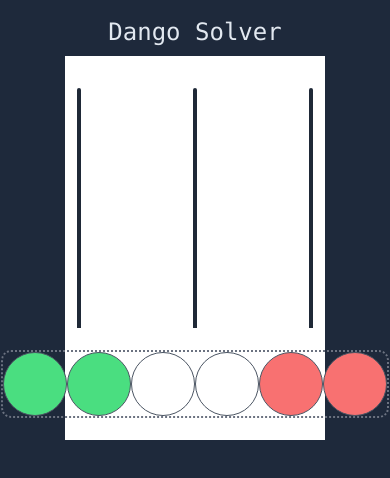
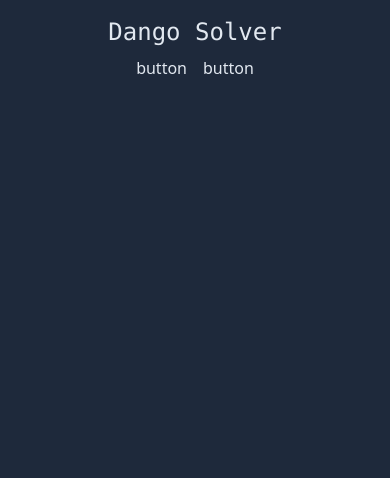
Before and after one commit to sugyan/hima-dango, a React (Vite) app in the folder web/: page / in a window 390 px wide. Shown: the top 478 px of the page. Built offline with nearby package versions, Linux system fonts and the light colour scheme.

Commit message:
Add dialog, responsive design

```diff
--- a/web/package.json
+++ b/web/package.json
@@ -11,6 +11,7 @@
   },
   "dependencies": {
     "@dnd-kit/core": "^6.1.0",
+    "@headlessui/react": "^2.1.10",
     "react": "^18.3.1",
     "react-dom": "^18.3.1"
   },
--- a/web/src/App.tsx
+++ b/web/src/App.tsx
@@ -1,6 +1,4 @@
-import { useEffect, useMemo, useState } from "react";
-import init, { Field, Graph } from "../pkg/hima_dango";
-import DangoEditor from "./dango-editor";
+import EditableState from "./editable-state";
 
 // (async () => {
 //   await init();
@@ -35,7 +33,10 @@ function App() {
         {/* {result ? (
           <div className="font-mono">{JSON.stringify(result)}</div>
         ) : null} */}
-        <DangoEditor />
+        <div className="flex space-x-4">
+          <EditableState />
+          <EditableState />
+        </div>
       </div>
     </div>
   );
--- a/web/src/dango-editor.tsx
+++ b/web/src/dango-editor.tsx
@@ -1,20 +1,49 @@
 import { DndContext, DragEndEvent } from "@dnd-kit/core";
-import { useState } from "react";
+import { useEffect, useState } from "react";
 import { ALL_DANGOS } from "./constants";
 import Hands, { ID_HANDS } from "./hands";
 import Skewer from "./skewer";
-import { Dango } from "./types";
+import { Color, Dango } from "./types";
 
-const DangoEditor = () => {
-  const dangos = Object.values(ALL_DANGOS);
+const DangoEditor = ({
+  initState,
+  onChanged,
+}: {
+  initState: Color[][];
+  onChanged: (skewers: Dango[][]) => void;
+}) => {
   const [skewers, setSkewers] = useState<Dango[][]>([[], [], []]);
-  const [hands, setHands] = useState<Dango[]>(dangos);
+  const [hands, setHands] = useState<Dango[]>(Object.values(ALL_DANGOS));
+  // set initial state
+  useEffect(() => {
+    const skewers: Dango[][] = [[], [], []];
+    const dangos = Object.values(ALL_DANGOS);
+    initState.forEach((skewer, i) => {
+      skewer.forEach((color) => {
+        const index = dangos.findIndex((d) => d.color === color);
+        if (index !== -1) {
+          const dango = dangos.splice(index, 1)[0];
+          skewers[i].push(dango);
+        }
+      });
+    });
+    setSkewers(skewers);
+    setHands(dangos);
+  }, [initState]);
+  // notify parent component if skewers are changed
+  useEffect(() => {
+    onChanged(skewers);
+  }, [onChanged, skewers]);
   const handleDragEnd = (event: DragEndEvent) => {
     const { active, over } = event;
-    if (over === null) {
+    if (
+      over === null ||
+      (typeof over.id == "number" && skewers[over.id].length >= 3)
+    ) {
       return;
     }
     const dango = ALL_DANGOS[active.id];
+    // update skewers
     setSkewers(
       skewers.map((skewer, i) => {
         if (skewer.includes(dango)) {
@@ -24,6 +53,7 @@ const DangoEditor = () => {
         }
       })
     );
+    // update hands if necessary
     if (over.id === ID_HANDS) {
       if (!hands.includes(dango)) {
         setHands([...hands, dango].sort((a, b) => a.color - b.color));
@@ -34,9 +64,9 @@ const DangoEditor = () => {
   };
   return (
     <DndContext onDragEnd={handleDragEnd}>
-      <div className="w-8/12 h-96 bg-white">
+      <div className="w-full h-80 sm:h-96 bg-white">
         <div className="flex flex-col items-center space-y-2 w-full justify-center">
-          <div className="flex justify-center space-x-20">
+          <div className="flex justify-center space-x-12 sm:space-x-16">
             {skewers.map((skewer, i) => (
               <Skewer key={i} id={i} dangos={skewer} />
             ))}
--- a/web/src/draggable-dango.tsx
+++ b/web/src/draggable-dango.tsx
@@ -14,7 +14,7 @@ const DraggableDango = ({ dango }: { dango: Dango }) => {
       {...attributes}
     >
       <div
-        className={`w-16 h-16 rounded-full border border-gray-600 ${dango.bgColor()}`}
+        className={`w-12 h-12 sm:w-16 sm:h-16 rounded-full border border-gray-600 ${dango.bgColor()}`}
       />
     </div>
   );
--- /dev/null
+++ b/web/src/editable-state.tsx
@@ -0,0 +1,55 @@
+import { Dialog, DialogBackdrop, DialogPanel } from "@headlessui/react";
+import { useCallback, useState } from "react";
+import DangoEditor from "./dango-editor";
+import { Color, Dango } from "./types";
+
+const EditableState = () => {
+  const [colors, setColors] = useState<Color[][]>([[], [], []]);
+  const [fixedColors, setFixedColors] = useState<Color[][]>([[], [], []]);
+  const [isOpen, setIsOpen] = useState(false);
+  const [isValid, setIsValid] = useState(false);
+  const onChanged = useCallback((skewers: Dango[][]) => {
+    setIsValid(
+      skewers.map((skewer) => skewer.length).reduce((a, b) => a + b) === 6
+    );
+    setColors(skewers.map((skewer) => skewer.map((dango) => dango.color)));
+  }, []);
+  const onOk = () => {
+    setFixedColors(colors);
+    setIsOpen(false);
+  };
+  return (
+    <>
+      <button onClick={() => setIsOpen(true)}>button {fixedColors}</button>
+      <Dialog
+        open={isOpen}
+        onClose={() => setIsOpen(false)}
+        className="relative z-50"
+      >
+        <div className="fixed inset-0 flex items-center justify-center p-4">
+          <DialogBackdrop className="fixed inset-0 bg-black/30" />
+          <div className="fixed inset-0 flex items-center justify-center p-4">
+            <DialogPanel className="w-full max-w-lg mx-auto rounded-lg overflow-hidden border-2 border-gray-500">
+              <DangoEditor initState={fixedColors} onChanged={onChanged} />
+              <div className="bg-white flex justify-end gap-8 px-8 pt-2 pb-4">
+                <button onClick={() => setIsOpen(false)}>Cancel</button>
+                <button
+                  onClick={onOk}
+                  className={`${
+                    isValid
+                      ? "bg-blue-500 text-white"
+                      : "bg-gray-300 text-gray-500"
+                  } rounded px-4 py-2`}
+                  disabled={!isValid}
+                >
+                  OK
+                </button>
+              </div>
+            </DialogPanel>
+          </div>
+        </div>
+      </Dialog>
+    </>
+  );
+};
+export default EditableState;
--- a/web/src/hands.tsx
+++ b/web/src/hands.tsx
@@ -5,13 +5,13 @@ import { Dango } from "./types";
 export const ID_HANDS = "hand";
 
 const Hands = ({ hands }: { hands: Dango[] }) => {
-  const { isOver, setNodeRef } = useDroppable({
+  const { setNodeRef } = useDroppable({
     id: ID_HANDS,
   });
   return (
     <div
       ref={setNodeRef}
-      className="w-96 h-16 flex rounded-lg outline-2 outline-dotted outline-gray-500"
+      className="w-72 h-12 sm:w-96 sm:h-16 flex rounded-lg outline-2 outline-dotted outline-gray-500"
     >
       {hands.map((dango, i) => (
         <div key={i}>
--- a/web/src/skewer.tsx
+++ b/web/src/skewer.tsx
@@ -14,22 +14,22 @@ const Skewer = ({ id, dangos }: { id: number; dangos: Dango[] }) => {
   return (
     <div ref={setNodeRef}>
       <div className="relative flex flex-col items-center m-4 mt-8">
-        <div className="z-0 rounded-t w-1 h-60 bg-gray-800"></div>
+        <div className="z-0 rounded-t w-1 h-48 sm:h-60 bg-gray-800"></div>
         {droppable && (
           <div
-            className={`absolute top-${
+            className={`absolute top-${28 - 12 * dangos.length} sm:top-${
               36 - 16 * dangos.length
             } left-1/2 transform -translate-x-1/2`}
           >
             <div
-              className={`w-16 h-16 rounded-full border border-dashed border-gray-400 ${color}`}
+              className={`w-12 h-12 sm:w-16 sm:h-16 rounded-full border border-dashed border-gray-400 ${color}`}
             />
           </div>
         )}
         {dangos.map((dango, i) => (
           <div
             key={i}
-            className={`z-10 absolute top-${
+            className={`z-10 absolute top-${28 - 12 * i} sm:top-${
               36 - 16 * i
             } left-1/2 transform -translate-x-1/2`}
           >
--- a/web/tailwind.config.js
+++ b/web/tailwind.config.js
@@ -5,4 +5,10 @@ export default {
     extend: {},
   },
   plugins: [],
+  safelist: [
+    {
+      pattern: /^top-/,
+      variants: ["sm"],
+    },
+  ],
 };
```
Also changed, not shown: 1 other file (tests, documents, lock files or other folders).
